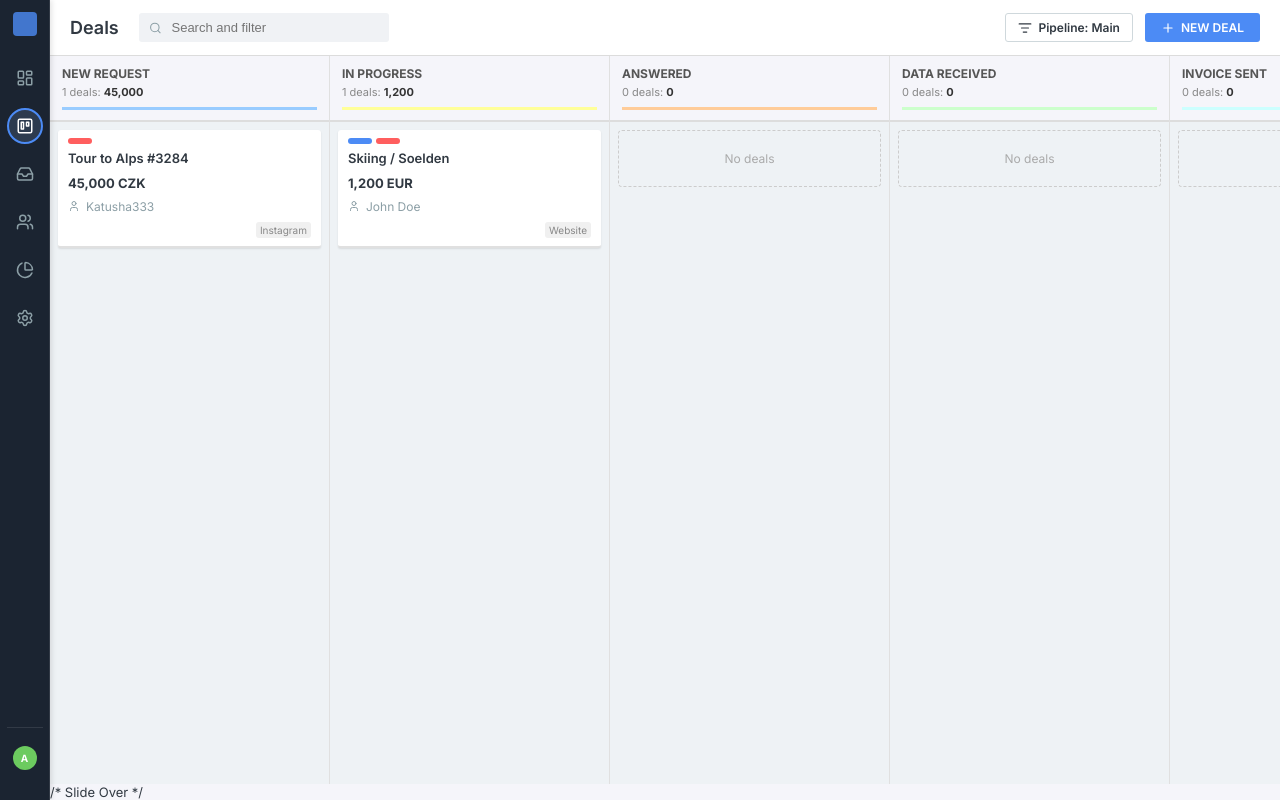
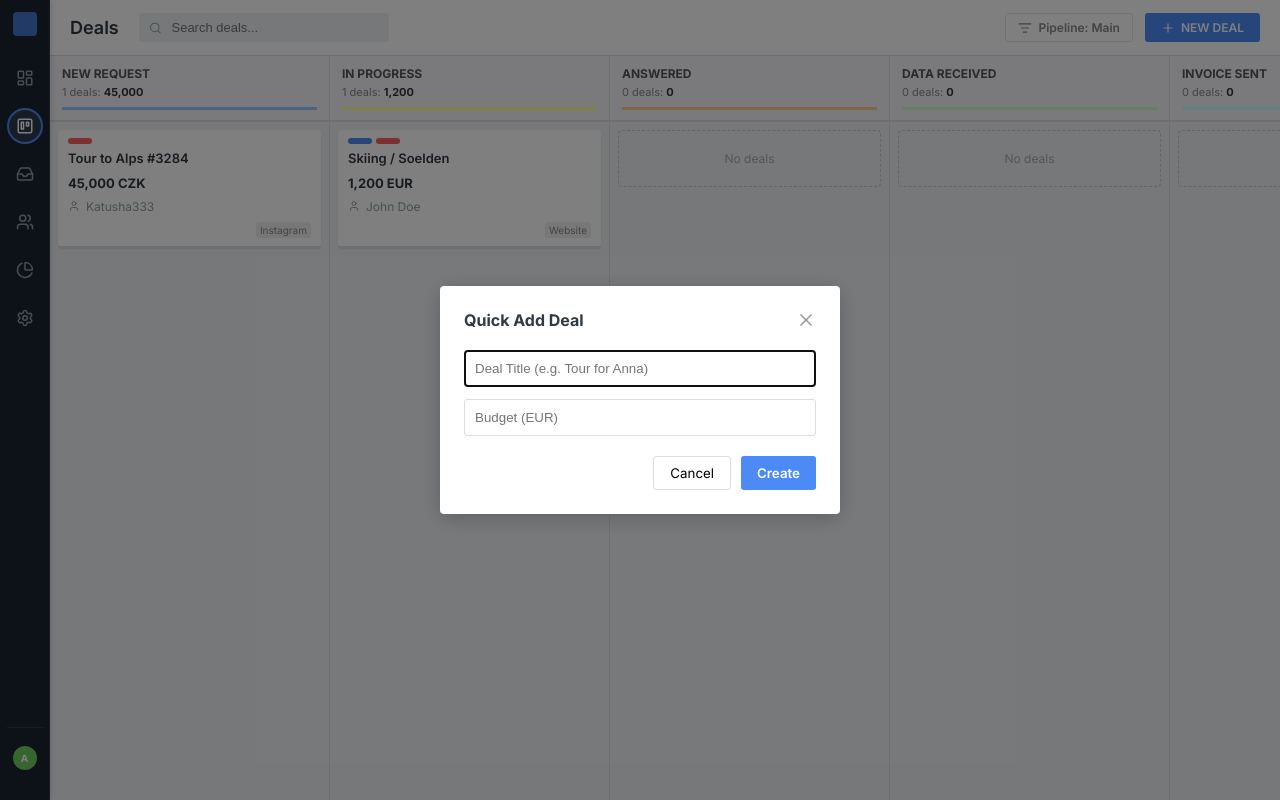
Before and after one commit to kovertrips-lgtm/tour-design, a Next.js app in the folder kover-crm/: page /deals in a window 1280 px wide. Both pictures are taken after a click on the button "NEW DEAL". Built offline with nearby package versions, Linux system fonts and the light colour scheme.

Commit message:
feat: Finalize AmoCRM clone functionality (Search, Add Deal, Tasks, Placeholders)

```diff
--- /dev/null
+++ b/kover-crm/src/app/analytics/page.tsx
@@ -0,0 +1,5 @@
+import PlaceholderPage from '@/components/Placeholder';
+
+export default function AnalyticsPage() {
+    return <PlaceholderPage title="Analytics" />;
+}
--- a/kover-crm/src/app/deals/page.tsx
+++ b/kover-crm/src/app/deals/page.tsx
@@ -9,29 +9,27 @@
     useSensors,
     PointerSensor,
     DragStartEvent,
-    DragOverEvent,
     DragEndEvent
 } from '@dnd-kit/core';
-import { SortableContext, useSortable } from '@dnd-kit/sortable';
+import { SortableContext } from '@dnd-kit/sortable';
 import { Deal, MOCK_DEALS, PIPELINE_COLUMNS } from '@/types/crm';
 import AmoKanbanCard from '@/components/AmoKanbanCard';
 import AmoDealPanel from '@/components/AmoDealPanel';
-import { Search, Plus, ListFilter, Settings } from 'lucide-react';
+import { Search, Plus, ListFilter, X } from 'lucide-react';
 
-// Minimal Column Component
+// Minimal Column Component (re-defined to be self-contained)
 function Column({ id, title, color, deals, onCardClick }: any) {
-    const { setNodeRef } = useSortable({ id, disabled: true }); // Disabled sort for column itself
-
+    // SortableContext is needed for DndKit to know items exist here
     const total = deals.reduce((acc: number, d: Deal) => acc + d.price, 0);
 
     return (
-        <div ref={setNodeRef} style={{
+        <div style={{
             minWidth: '280px',
             maxWidth: '280px',
             display: 'flex',
             flexDirection: 'column',
             height: '100%',
-            background: '#f0f0f0', // Column gap color
+            background: '#f0f0f0',
             borderRight: '1px solid #e0e0e0'
         }}>
             {/* Header */}
@@ -45,9 +43,9 @@
                 <div style={{ height: '3px', width: '100%', background: color, marginTop: '8px' }}></div>
             </div>
 
-            {/* Content */}
+            {/* Droppable Area */}
+            <SortableContext items={deals.map((d: Deal) => d.id)}>
                 <div style={{ flex: 1, padding: '8px', overflowY: 'auto', background: '#eef2f5' }}>
-                <SortableContext items={deals.map((d: Deal) => d.id)}>
                     {deals.map((deal: Deal) => (
                         <AmoKanbanCard
                             key={deal.id}
@@ -55,13 +53,13 @@
                             onClick={() => onCardClick(deal)}
                         />
                     ))}
-                </SortableContext>
                     {deals.length === 0 && (
                         <div style={{ textAlign: 'center', padding: '20px', fontSize: '12px', color: '#aaa', border: '1px dashed #ccc', borderRadius: '4px' }}>
                             No deals
                         </div>
                     )}
                 </div>
+            </SortableContext>
         </div>
     );
 }
@@ -70,6 +68,12 @@
     const [deals, setDeals] = useState<Deal[]>(MOCK_DEALS);
     const [activeId, setActiveId] = useState<string | null>(null);
     const [selectedDeal, setSelectedDeal] = useState<Deal | null>(null);
+    const [searchQuery, setSearchQuery] = useState('');
+    const [showAddModal, setShowAddModal] = useState(false);
+
+    // New Deal Form State
+    const [newDealTitle, setNewDealTitle] = useState('');
+    const [newDealBudget, setNewDealBudget] = useState('');
 
     const sensors = useSensors(
         useSensor(PointerSensor, { activationConstraint: { distance: 5 } })
@@ -77,10 +81,6 @@
 
     const handleDragStart = (event: DragStartEvent) => {
         setActiveId(event.active.id as string);
-    };
-
-    const handleDragOver = (event: DragOverEvent) => {
-        // Visual placeholder logic handled by SortableContext
     };
 
     const handleDragEnd = (event: DragEndEvent) => {
@@ -93,13 +93,13 @@
         const activeDealId = active.id as string;
         const overId = over.id as string;
 
-        // Find new status
+        // Resolve Status
         let newStatus = '';
-        // Is over a column?
+        // If dropped on column
         if (PIPELINE_COLUMNS.find(c => c.id === overId)) {
             newStatus = overId;
         } else {
-            // Is over a card?
+            // If dropped on card
             const overDeal = deals.find(d => d.id === overId);
             if (overDeal) newStatus = overDeal.status_column_id;
         }
@@ -112,10 +112,40 @@
         setActiveId(null);
     };
 
+    const handleAddDeal = () => {
+        if (!newDealTitle) return;
+        const newDeal: Deal = {
+            id: Math.floor(Math.random() * 100000).toString(),
+            title: newDealTitle,
+            price: Number(newDealBudget) || 0,
+            currency: 'EUR',
+            status_column_id: 'new',
+            contact_name: 'Unknown',
+            responsible: 'You',
+            source: 'Manual',
+            created_at: Date.now(),
+            tags: [],
+            fields: [],
+            history: [{
+                id: '1', type: 'system', author: 'System', text: 'Deal created manually', created_at: Date.now()
+            }]
+        };
+        setDeals([newDeal, ...deals]);
+        setShowAddModal(false);
+        setNewDealTitle('');
+        setNewDealBudget('');
+    };
+
+    // Filter deals
+    const filteredDeals = deals.filter(d =>
+        d.title.toLowerCase().includes(searchQuery.toLowerCase()) ||
+        d.contact_name.toLowerCase().includes(searchQuery.toLowerCase())
+    );
+
     return (
         <div style={{ display: 'flex', flexDirection: 'column', height: '100vh' }}>
 
-            {/* Top Bar (Amo Style) */}
+            {/* Top Bar */}
             <div style={{
                 height: '56px',
                 background: 'white',
@@ -130,15 +160,23 @@
                     <div style={{ fontSize: '18px', fontWeight: 600, color: '#313942' }}>Deals</div>
                     <div style={{ display: 'flex', background: '#f0f2f5', borderRadius: '3px', padding: '6px 10px', alignItems: 'center', width: '250px' }}>
                         <Search size={14} color="#8c9fa6" style={{ marginRight: '8px' }} />
-                        <input placeholder="Search and filter" style={{ border: 'none', background: 'transparent', width: '100%', fontSize: '13px', outline: 'none' }} />
+                        <input
+                            placeholder="Search deals..."
+                            value={searchQuery}
+                            onChange={e => setSearchQuery(e.target.value)}
+                            style={{ border: 'none', background: 'transparent', width: '100%', fontSize: '13px', outline: 'none' }}
+                        />
                     </div>
                 </div>
 
                 <div style={{ display: 'flex', gap: '12px' }}>
-                    <button style={{ display: 'flex', alignItems: 'center', gap: '6px', fontSize: '12px', fontWeight: 600, color: '#313942', background: 'white', border: '1px solid #cfd8dc', padding: '6px 12px', borderRadius: '3px', cursor: 'pointer' }}>
+                    <button style={{ display: 'flex', alignItems: 'center', gap: '6px', fontSize: '12px', fontWeight: 600, color: '#313942', background: 'white', border: '1px solid #cfd8dc', padding: '6px 12px', borderRadius: '3px', cursor: 'not-allowed', opacity: 0.6 }}>
                         <ListFilter size={14} /> Pipeline: Main
                     </button>
-                    <button style={{ display: 'flex', alignItems: 'center', gap: '6px', fontSize: '12px', fontWeight: 600, color: 'white', background: '#4c8bf5', border: 'none', padding: '6px 16px', borderRadius: '3px', cursor: 'pointer', textTransform: 'uppercase' }}>
+                    <button
+                        onClick={() => setShowAddModal(true)}
+                        style={{ display: 'flex', alignItems: 'center', gap: '6px', fontSize: '12px', fontWeight: 600, color: 'white', background: '#4c8bf5', border: 'none', padding: '6px 16px', borderRadius: '3px', cursor: 'pointer', textTransform: 'uppercase' }}
+                    >
                         <Plus size={14} /> New Deal
                     </button>
                 </div>
@@ -150,7 +188,6 @@
                     sensors={sensors}
                     collisionDetection={closestCorners}
                     onDragStart={handleDragStart}
-                    onDragOver={handleDragOver}
                     onDragEnd={handleDragEnd}
                 >
                     {PIPELINE_COLUMNS.map(col => (
@@ -159,7 +196,7 @@
                             id={col.id}
                             title={col.title}
                             color={col.color}
-                            deals={deals.filter(d => d.status_column_id === col.id)}
+                            deals={filteredDeals.filter(d => d.status_column_id === col.id)}
                             onCardClick={(d: Deal) => setSelectedDeal(d)}
                         />
                     ))}
@@ -173,9 +210,46 @@
                 </DndContext>
             </div>
 
-      /* Slide Over */
+            {/* New Deal Modal */}
+            {showAddModal && (
+                <div style={{ position: 'fixed', inset: 0, background: 'rgba(0,0,0,0.5)', zIndex: 3000, display: 'flex', alignItems: 'center', justifyContent: 'center' }}>
+                    <div style={{ background: 'white', padding: '24px', borderRadius: '4px', width: '400px', boxShadow: '0 4px 20px rgba(0,0,0,0.2)' }}>
+                        <div style={{ display: 'flex', justifyContent: 'space-between', marginBottom: '20px' }}>
+                            <h3 style={{ margin: 0, fontSize: '16px', fontWeight: 700 }}>Quick Add Deal</h3>
+                            <X size={20} style={{ cursor: 'pointer', color: '#999' }} onClick={() => setShowAddModal(false)} />
+                        </div>
+                        <input
+                            placeholder="Deal Title (e.g. Tour for Anna)"
+                            autoFocus
+                            value={newDealTitle}
+                            onChange={e => setNewDealTitle(e.target.value)}
+                            style={{ width: '100%', padding: '10px', marginBottom: '12px', border: '1px solid #ddd', borderRadius: '3px' }}
+                        />
+                        <input
+                            placeholder="Budget (EUR)"
+                            type="number"
+                            value={newDealBudget}
+                            onChange={e => setNewDealBudget(e.target.value)}
+                            style={{ width: '100%', padding: '10px', marginBottom: '20px', border: '1px solid #ddd', borderRadius: '3px' }}
+                        />
+                        <div style={{ display: 'flex', justifyContent: 'flex-end', gap: '10px' }}>
+                            <button onClick={() => setShowAddModal(false)} style={{ padding: '8px 16px', border: '1px solid #ddd', background: 'white', borderRadius: '3px', cursor: 'pointer' }}>Cancel</button>
+                            <button onClick={handleAddDeal} style={{ padding: '8px 16px', border: 'none', background: '#4c8bf5', color: 'white', borderRadius: '3px', cursor: 'pointer', fontWeight: 600 }}>Create</button>
+                        </div>
+                    </div>
+                </div>
+            )}
+
+            {/* Slide Over */}
             {selectedDeal && (
-                <AmoDealPanel deal={selectedDeal} onClose={() => setSelectedDeal(null)} />
+                <AmoDealPanel
+                    deal={selectedDeal}
+                    onClose={() => setSelectedDeal(null)}
+                    // Pass update handler to save notes/changes
+                    onUpdate={(updated) => {
+                        setDeals(prev => prev.map(d => d.id === updated.id ? updated : d));
+                    }}
+                />
             )}
         </div>
     );
--- /dev/null
+++ b/kover-crm/src/app/inbox/page.tsx
@@ -0,0 +1,5 @@
+import PlaceholderPage from '@/components/Placeholder';
+
+export default function InboxPage() {
+    return <PlaceholderPage title="Inbox" />;
+}
--- /dev/null
+++ b/kover-crm/src/app/settings/page.tsx
@@ -0,0 +1,5 @@
+import PlaceholderPage from '@/components/Placeholder';
+
+export default function SettingsPage() {
+    return <PlaceholderPage title="Settings" />;
+}
```
Also changed, not shown: kover-crm/src/components/AmoDealPanel.tsx (+80 -18 lines), kover-crm/src/components/Placeholder.tsx (added, +12 -0 lines). Lines whose indentation alone changed are shown as unchanged.
